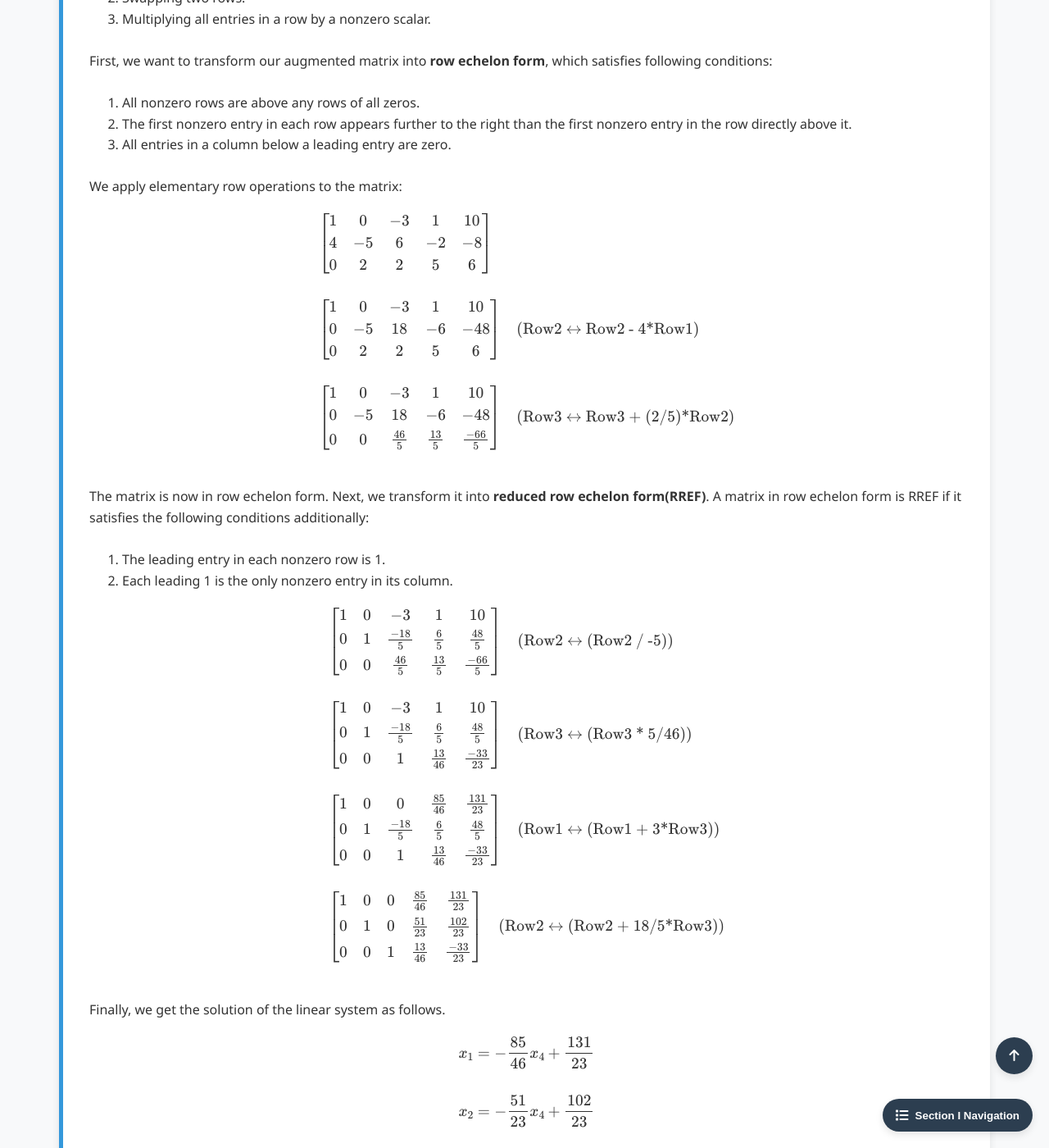
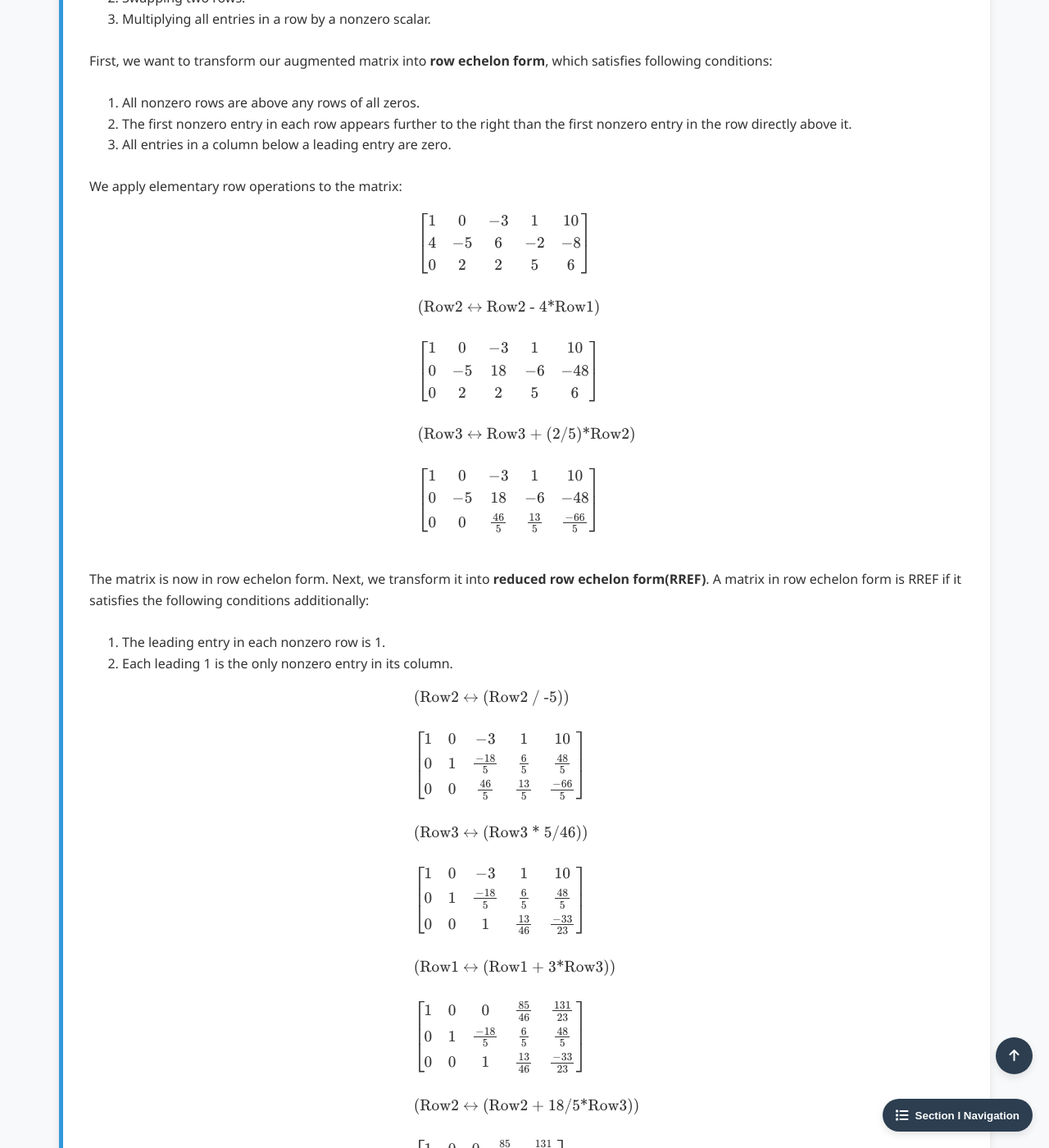
Before and after one commit to Yusukey01/yusukey01.github.io, a Jekyll site: the page built from Mathematics/Linear_algebra/linear_equations.html, in a window 1280 px wide and 1400 px high, scrolled down 1620 px. Shown: the whole window at 82% size. Built offline with Jekyll 4.4.1, drawn with Linux system fonts in a browser that asks for light colours; some of the changed text lies outside the part shown.

Commit message:
Updated Section 1-1

```diff
--- a/Mathematics/Linear_algebra/linear_equations.html
+++ b/Mathematics/Linear_algebra/linear_equations.html
@@ -195,16 +195,18 @@ uses_python: false
             4 & -5 & 6 & -2 & -8 \\
             0 & 2 & 2 & 5 & 6
             \end{bmatrix} \\\\
+            &(\text{Row2 $\leftrightarrow$ Row2 - 4*Row1})\\\\
             &\begin{bmatrix}
             1 & 0 & -3 & 1 & 10 \\
             0 & -5 & 18 & -6 & -48 \\
             0 & 2 & 2 & 5 & 6
-            \end{bmatrix}  \quad (\text{Row2 $\leftrightarrow$ Row2 - 4*Row1}) \\\\
+            \end{bmatrix}   \\\\
+            &(\text{Row3 $\leftrightarrow$ Row3 + (2/5)*Row2})\\\\
             &\begin{bmatrix}
             1 & 0 & -3 & 1 & 10 \\
             0 & -5 & 18 & -6 & -48 \\
             0 & 0 & \frac{46}{5} & \frac{13}{5} & \frac{-66}{5}
-            \end{bmatrix} \quad (\text{Row3 $\leftrightarrow$ Row3 + (2/5)*Row2})
+            \end{bmatrix}
             \end{align*}
             \]
 
@@ -217,26 +219,30 @@ uses_python: false
             </ol>
             \[
             \begin{align*}
+                &(\text{Row2 $\leftrightarrow$ (Row2 / -5)}) \\\\
                 &\begin{bmatrix}
                     1 & 0 & -3 & 1 & 10\\
                     0 & 1 & \frac{-18}{5} & \frac{6}{5} & \frac{48}{5}\\
                     0 & 0 & \frac{46}{5} & \frac{13}{5}& \frac{-66}{5}\\
-            \end{bmatrix} \quad  (\text{Row2 $\leftrightarrow$ (Row2 / -5)}) \\\\
+                \end{bmatrix} \\\\
+                &(\text{Row3 $\leftrightarrow$ (Row3 * 5/46)}) \\\\
                 &\begin{bmatrix}
                     1 & 0 & -3 & 1 & 10\\
                     0 & 1 & \frac{-18}{5} & \frac{6}{5} & \frac{48}{5}\\
                     0 & 0 & 1 & \frac{13}{46}& \frac{-33}{23}\\
-            \end{bmatrix} \quad   (\text{Row3 $\leftrightarrow$ (Row3 * 5/46)}) \\\\
+                \end{bmatrix} \\\\
+                &(\text{Row1 $\leftrightarrow$ (Row1 + 3*Row3)}) \\\\
                 &\begin{bmatrix}
                     1 & 0 & 0 & \frac{85}{46} & \frac{131}{23}\\
                     0 & 1 & \frac{-18}{5} & \frac{6}{5} & \frac{48}{5}\\
                     0 & 0 & 1 & \frac{13}{46}& \frac{-33}{23}\\
-            \end{bmatrix} \quad  (\text{Row1 $\leftrightarrow$ (Row1 + 3*Row3)}) \\\\
+                \end{bmatrix} \\\\
+                &(\text{Row2 $\leftrightarrow$ (Row2 + 18/5*Row3)}) \\\\
                 &\begin{bmatrix}
                     1 & 0 & 0 & \frac{85}{46} & \frac{131}{23}\\
                     0 & 1 & 0 & \frac{51}{23} & \frac{102}{23}\\
                     0 & 0 & 1 & \frac{13}{46}& \frac{-33}{23}\\
-            \end{bmatrix} \quad   (\text{Row2 $\leftrightarrow$ (Row2 + 18/5*Row3)})
+                \end{bmatrix}
             \end{align*}
             \]
             <br>Finally, we get the solution of the linear system as follows.
@@ -280,7 +286,7 @@ uses_python: false
             \[
             \begin{align*}
             &a_1 = \begin{bmatrix} 1 \\ 4 \\ 0 \end{bmatrix}, \quad a_2 = \begin{bmatrix} 0 \\ -5 \\ 2 \end{bmatrix}, \\\\
-            &a_3 = \begin{bmatrix} -3 \\ 6 \\ 2  \end{bmatrix}, \quad  a_4 = \begin{bmatrix} 1 \\ -2 \\ 5 \end{bmatrix} \\\\
+            &a_3 = \begin{bmatrix} -3 \\ 6 \\ 2  \end{bmatrix}, \quad  a_4 = \begin{bmatrix} 1 \\ -2 \\ 5 \end{bmatrix}, \\\\
             &\text{and } b =\begin{bmatrix} 10 \\ -8 \\ 6  \end{bmatrix} \in \mathbb{R}^3.
             \end{align*}
             \]
@@ -359,10 +365,12 @@ uses_python: false
             As a "vector", the <strong>general solution</strong> of \(Ax = b\) can be written in
             <strong>parametric vector form</strong> as:
             \[
+            \begin{align*}
                 x = \begin{bmatrix} x_1 \\ x_2 \\ x_3 \\ x_4 \end{bmatrix}
-                = \begin{bmatrix} \frac{131}{23}\\ \frac{102}{23}\\ - \frac{33}{23}\\ 0 \end{bmatrix}
-                    + x_4\begin{bmatrix} -\frac{85}{46}\\ -\frac{51}{23} \\ -\frac{13}{46}\\ 1 \end{bmatrix}
-                = p + x_4v
+                &= \begin{bmatrix} \frac{131}{23}\\ \frac{102}{23}\\ - \frac{33}{23}\\ 0 \end{bmatrix}
+                    + x_4\begin{bmatrix} -\frac{85}{46}\\ -\frac{51}{23} \\ -\frac{13}{46}\\ 1 \end{bmatrix}\\\\
+                &= p + x_4v
+            \end{align*}
             \]
             where \(p\) is a <strong>particular solution</strong> to  \(Ax = b\) (when \(x_4 =0\)), and \(x_4v\) represents the
             general solution to the corresponding homogeneous system \(Ax = 0\).
```
Also changed, not shown: other parts of Mathematics/Linear_algebra/linear_equations.html (+1 -1 lines). Lines whose indentation alone changed are shown as unchanged.
